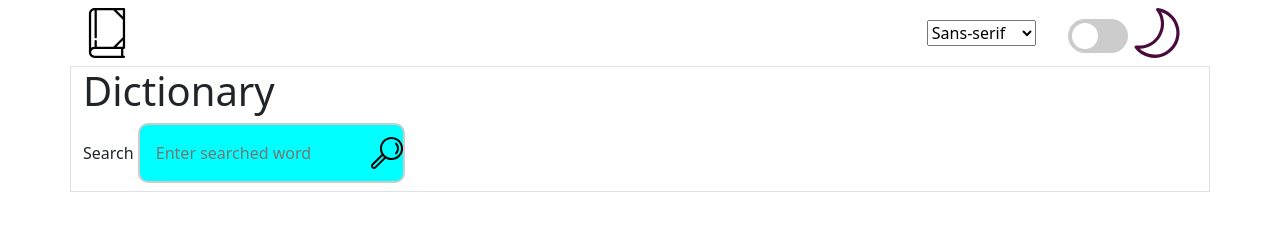
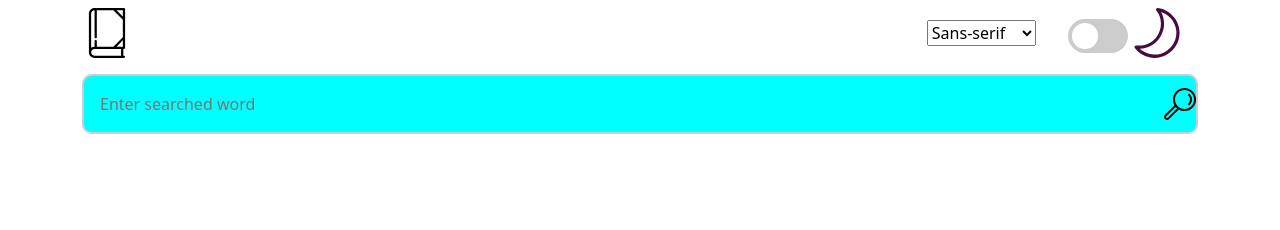
Before and after one commit to david-lafontant/dictionnary, a website: page index.html in a window 1280 px wide. Drawn offline with Linux system fonts and the light colour scheme; files whose address does not match are found by name.

Commit message:
Remove h1, hide label and set input width to 100%

```diff
--- a/index.html
+++ b/index.html
@@ -48,21 +48,25 @@
         </section>
       </div>
     </header>
-    <main class="container border">
+    <main class="container border-0">
+      <section class="row">
+        <div class="col">
+          <label class="d-none" for="nom">Search</label>
+          <input
+            class="myInput mt-2 w-100"
+            type="text"
+            id="inputBox"
+            name="nom"
+            required
+            placeholder="Enter searched word"
+            onkeypress="getWord(event)"
+          />
+        </div>
+      </section>
 
 
-      <h1>Dictionary</h1>
 
-      <label for="nom">Search</label>
-      <input
-        class="myInput"
-        type="text"
-        id="inputBox"
-        name="nom"
-        required
-        placeholder="Enter searched word"
-        onkeypress="getWord(event)"
-      />
+
       <h2 id="msg1"></h2>
       <div id="definition"></div>
     </main>
```
